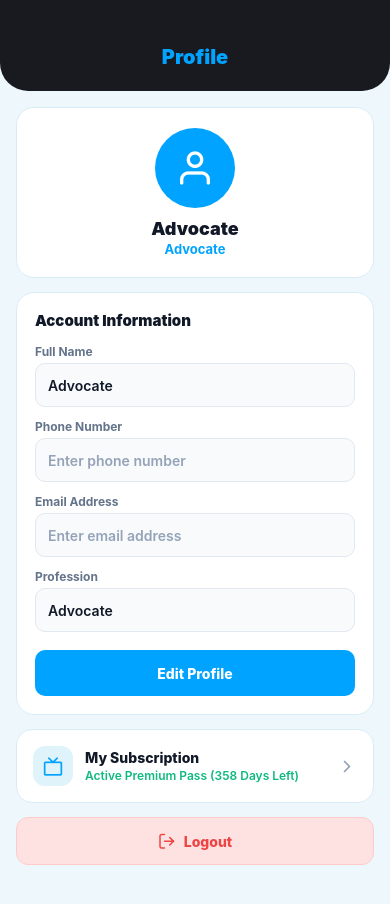
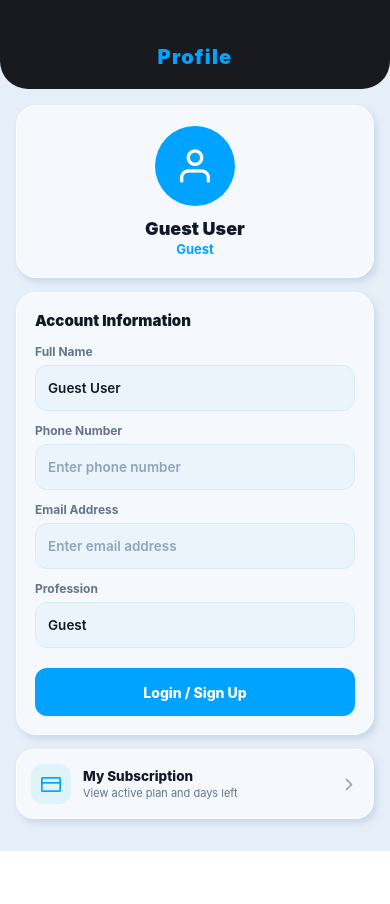
Before and after one commit to thelawmenslex-app/lawmens, a React Native app: screen /Profile in a window 390 px wide. Shown: the top 904 px of the page. After the commit the page ends 851 px from the top, so only its background shows below. Built offline with nearby package versions, Linux system fonts and the light colour scheme; no server answers.

Commit message:
Fix: Remove auto-login mock Advocate user, add initial auth check, real registration/login and guest profile management

```diff
--- a/App/Navigations/Stacknavigator.js
+++ b/App/Navigations/Stacknavigator.js
@@ -1,6 +1,8 @@
-import React from 'react';
+import React, { useState, useEffect } from 'react';
+import { View, ActivityIndicator } from 'react-native';
 import { NavigationContainer } from '@react-navigation/native';
 import { createStackNavigator } from '@react-navigation/stack';
+import AsyncStorage from '@react-native-async-storage/async-storage';
 
 import WelcomeScreen from '../Screens/Welcome/welcome';
 import LoginScreen from '../Screens/Auth/Login/login';
@@ -33,13 +35,40 @@ import ContactScreen from '../Screens/CMS/contact';
 const Stack = createStackNavigator();
 
 export default function Routes() {
+  const [initialRoute, setInitialRoute] = useState(null);
+
+  useEffect(() => {
+    checkAuthSession();
+  }, []);
+
+  const checkAuthSession = async () => {
+    try {
+      const token = await AsyncStorage.getItem('@authtoken');
+      if (token) {
+        setInitialRoute('MainTabs');
+      } else {
+        setInitialRoute('Welcome');
+      }
+    } catch (e) {
+      setInitialRoute('Welcome');
+    }
+  };
+
+  if (!initialRoute) {
+    return (
+      <View style={{ flex: 1, backgroundColor: '#181A20', alignItems: 'center', justifyContent: 'center' }}>
+        <ActivityIndicator size="large" color="#00A3FF" />
+      </View>
+    );
+  }
+
   return (
     <NavigationContainer>
-      <Stack.Navigator initialRouteName="MainTabs" screenOptions={{ headerShown: false }}>
-        <Stack.Screen name="MainTabs" component={BottomTabNavigator} />
+      <Stack.Navigator initialRouteName={initialRoute} screenOptions={{ headerShown: false }}>
         <Stack.Screen name="Welcome" component={WelcomeScreen} />
         <Stack.Screen name="Login" component={LoginScreen} />
         <Stack.Screen name="Signup" component={SignupScreen} />
+        <Stack.Screen name="MainTabs" component={BottomTabNavigator} />
         <Stack.Screen name="ForgotPassword" component={ForgotPasswordScreen} />
         <Stack.Screen name="Forgotpassword" component={ForgotPasswordScreen} />
         <Stack.Screen name="Otp" component={OtpScreen} />
--- a/App/Screens/Auth/Signup/signup.js
+++ b/App/Screens/Auth/Signup/signup.js
@@ -30,40 +30,65 @@ export default function SignupScreen({ navigation }) {
 
   const professionsList = ['Advocate', 'Judge', 'Judicial Officer', 'Police Officer', 'Law Student', 'Researcher', 'Consultant'];
 
-  const handleSignup = async () => {
-    if (!email.trim() || !password.trim()) {
-      navigation.navigate('MainTabs');
+    const handleSignup = async () => {
+    if (!firstName.trim()) {
+      Alert.alert('Validation Error', 'Please enter your First Name');
+      return;
+    }
+    if (!email.trim()) {
+      Alert.alert('Validation Error', 'Please enter your Email Address');
+      return;
+    }
+    if (!password.trim()) {
+      Alert.alert('Validation Error', 'Please enter a Password');
       return;
     }
 
     setLoading(true);
+    const userPayload = {
+      firstName: firstName.trim(),
+      lastName: lastName.trim(),
+      phoneNumber: phone.trim(),
+      email: email.trim(),
+      profession: profession,
+      password: password.trim()
+    };
+
     try {
       const response = await fetch(backendroutes.register, {
         method: 'POST',
         headers: { 'Content-Type': 'application/json' },
-        body: JSON.stringify({
-          firstName: firstName.trim() || 'Advocate',
-          lastName: lastName.trim() || 'User',
-          phoneNumber: phone.trim() || '9876543210',
-          email: email.trim(),
-          profession: profession,
-          password: password.trim()
-        })
+        body: JSON.stringify(userPayload)
       });
       const data = await response.json();
       setLoading(false);
 
-      if (data.status) {
-        Alert.alert('Registration Successful', 'Welcome to THE-LAWMEN\'S!', [
-          { text: 'Continue', onPress: () => navigation.navigate('MainTabs') }
-        ]);
-      } else {
-        Alert.alert('Notice', data.message || 'Account ready.', [
-          { text: 'Proceed', onPress: () => navigation.navigate('MainTabs') }
-        ]);
-      }
+      const token = data.token || data.data?.token || `TOKEN_${Date.now()}`;
+      const userProfile = {
+        name: `${firstName.trim()} ${lastName.trim()}`.trim(),
+        firstName: firstName.trim(),
+        lastName: lastName.trim(),
+        email: email.trim(),
+        phone: phone.trim(),
+        profession: profession
+      };
+
+      await AsyncStorage.setItem('@authtoken', token);
+      await AsyncStorage.setItem('@userprofile', JSON.stringify(userProfile));
+
+      Alert.alert('Registration Successful', `Welcome, ${userProfile.name}!`, [
+        { text: 'Continue to Dashboard', onPress: () => navigation.navigate('MainTabs') }
+      ]);
     } catch (e) {
       setLoading(false);
+      const userProfile = {
+        name: `${firstName.trim()} ${lastName.trim()}`.trim(),
+        email: email.trim(),
+        phone: phone.trim(),
+        profession: profession
+      };
+      await AsyncStorage.setItem('@authtoken', `OFFLINE_${Date.now()}`);
+      await AsyncStorage.setItem('@userprofile', JSON.stringify(userProfile));
       navigation.navigate('MainTabs');
     }
   };
--- a/App/Screens/Profile/profile.js
+++ b/App/Screens/Profile/profile.js
@@ -7,7 +7,8 @@ import {
   TouchableOpacity,
   TextInput,
   StatusBar,
-  Alert
+  Alert,
+  ActivityIndicator
 } from 'react-native';
 import Feather from 'react-native-vector-icons/Feather';
 import AsyncStorage from '@react-native-async-storage/async-storage';
@@ -15,12 +16,14 @@ import { ApiService } from '../../Services/apiService';
 
 export default function ProfileScreen({ navigation }) {
   const [user, setUser] = useState({
-    name: 'Advocate',
+    name: '',
     phone: '',
     email: '',
-    profession: 'Advocate'
+    profession: ''
   });
+  const [isLoggedIn, setIsLoggedIn] = useState(false);
   const [isEditing, setIsEditing] = useState(false);
+  const [loading, setLoading] = useState(true);
 
   useEffect(() => {
     loadUser();
@@ -31,15 +34,33 @@ export default function ProfileScreen({ navigation }) {
   }, [navigation]);
 
   const loadUser = async () => {
-    const stored = await ApiService.auth.getStoredUser();
-    if (stored) {
-      const displayName = stored.name || (stored.firstName ? `${stored.firstName} ${stored.lastName || ''}`.trim() : (stored.email ? stored.email.split('@')[0] : 'Advocate'));
+    try {
+      const token = await AsyncStorage.getItem('@authtoken');
+      const stored = await AsyncStorage.getItem('@userprofile');
+
+      if (token && stored) {
+        const parsed = JSON.parse(stored);
+        setIsLoggedIn(true);
+        const displayName = parsed.name || (parsed.firstName ? `${parsed.firstName} ${parsed.lastName || ''}`.trim() : (parsed.email ? parsed.email.split('@')[0] : 'User'));
         setUser({
           name: displayName,
-        phone: stored.phone || stored.phoneNumber || '',
-        email: stored.email || '',
-        profession: stored.profession || 'Advocate'
+          phone: parsed.phone || parsed.phoneNumber || '',
+          email: parsed.email || '',
+          profession: parsed.profession || 'Legal Professional'
         });
+      } else {
+        setIsLoggedIn(false);
+        setUser({
+          name: 'Guest User',
+          phone: '',
+          email: '',
+          profession: 'Guest'
+        });
+      }
+    } catch (e) {
+      console.warn('Load user error:', e);
+    } finally {
+      setLoading(false);
     }
   };
 
@@ -51,12 +72,19 @@ export default function ProfileScreen({ navigation }) {
 
   const handleLogout = () => {
     Alert.alert('Logout', 'Are you sure you want to logout?', [
-      { text: 'Cancel' },
+      { text: 'Cancel', style: 'cancel' },
       {
         text: 'Logout',
+        style: 'destructive',
         onPress: async () => {
-          await ApiService.auth.logout();
-          navigation.navigate('Welcome');
+          await AsyncStorage.removeItem('@authtoken');
+          await AsyncStorage.removeItem('@userprofile');
+          setIsLoggedIn(false);
+          setUser({ name: 'Guest User', phone: '', email: '', profession: 'Guest' });
+          navigation.reset({
+            index: 0,
+            routes: [{ name: 'Welcome' }],
+          });
         }
       }
     ]);
@@ -76,16 +104,16 @@ export default function ProfileScreen({ navigation }) {
         contentContainerStyle={styles.scrollContent}
         showsVerticalScrollIndicator={false}
       >
-        {/* Profile Card */}
+        {/* Profile Avatar Card */}
         <View style={styles.avatarCard}>
           <View style={styles.avatarCircle}>
             <Feather name="user" size={40} color="#FFFFFF" />
           </View>
-          <Text style={styles.userName}>{user.name}</Text>
-          <Text style={styles.userProfession}>{user.profession}</Text>
+          <Text style={styles.userName}>{user.name || 'Guest User'}</Text>
+          <Text style={styles.userProfession}>{user.profession || 'Guest'}</Text>
         </View>
 
-        {/* User Details */}
+        {/* Account Information Card */}
         <View style={styles.card}>
           <Text style={styles.cardHeading}>Account Information</Text>
 
@@ -94,7 +122,9 @@ export default function ProfileScreen({ navigation }) {
             <TextInput
               style={styles.input}
               value={user.name}
-              editable={isEditing}
+              placeholder="Enter your name"
+              placeholderTextColor="#94A3B8"
+              editable={isEditing && isLoggedIn}
               onChangeText={(text) => setUser({ ...user, name: text })}
             />
           </View>
@@ -104,10 +134,10 @@ export default function ProfileScreen({ navigation }) {
             <TextInput
               style={styles.input}
               value={user.phone}
-              editable={isEditing}
-              keyboardType="phone-pad"
               placeholder="Enter phone number"
               placeholderTextColor="#94A3B8"
+              editable={isEditing && isLoggedIn}
+              keyboardType="phone-pad"
               onChangeText={(text) => setUser({ ...user, phone: text })}
             />
           </View>
@@ -117,10 +147,11 @@ export default function ProfileScreen({ navigation }) {
             <TextInput
               style={styles.input}
               value={user.email}
-              editable={isEditing}
-              keyboardType="email-address"
               placeholder="Enter email address"
               placeholderTextColor="#94A3B8"
+              editable={isEditing && isLoggedIn}
+              keyboardType="email-address"
+              autoCapitalize="none"
               onChangeText={(text) => setUser({ ...user, email: text })}
             />
           </View>
@@ -130,40 +161,58 @@ export default function ProfileScreen({ navigation }) {
             <TextInput
               style={styles.input}
               value={user.profession}
-              editable={isEditing}
-              placeholder="e.g. Advocate"
+              placeholder="Enter profession"
               placeholderTextColor="#94A3B8"
+              editable={isEditing && isLoggedIn}
               onChangeText={(text) => setUser({ ...user, profession: text })}
             />
           </View>
 
+          {isLoggedIn ? (
             <TouchableOpacity
               style={styles.editBtn}
-            onPress={() => (isEditing ? handleSave() : setIsEditing(true))}
+              activeOpacity={0.85}
+              onPress={() => {
+                if (isEditing) {
+                  handleSave();
+                } else {
+                  setIsEditing(true);
+                }
+              }}
             >
               <Text style={styles.editBtnText}>
                 {isEditing ? 'Save Profile' : 'Edit Profile'}
               </Text>
             </TouchableOpacity>
+          ) : (
+            <TouchableOpacity
+              style={styles.editBtn}
+              activeOpacity={0.85}
+              onPress={() => navigation.navigate('Login')}
+            >
+              <Text style={styles.editBtnText}>Login / Sign Up</Text>
+            </TouchableOpacity>
+          )}
         </View>
 
-        {/* Subscription Quick View */}
+        {/* My Subscription Link */}
         <TouchableOpacity
-          style={styles.subCard}
+          style={styles.menuCard}
           activeOpacity={0.85}
           onPress={() => navigation.navigate('Subscription')}
         >
-          <View style={styles.subIconBox}>
-            <Feather name="tv" size={20} color="#00A3FF" />
+          <View style={styles.menuIconBox}>
+            <Feather name="credit-card" size={20} color="#00A3FF" />
           </View>
           <View style={{ flex: 1 }}>
-            <Text style={styles.subTitle}>My Subscription</Text>
-            <Text style={styles.subStatus}>Active Premium Pass (358 Days Left)</Text>
+            <Text style={styles.menuTitle}>My Subscription</Text>
+            <Text style={styles.menuSubtitle}>View active plan and days left</Text>
           </View>
           <Feather name="chevron-right" size={20} color="#94A3B8" />
         </TouchableOpacity>
 
-        {/* Logout Button */}
+        {/* Logout / Login Action */}
+        {isLoggedIn ? (
           <TouchableOpacity
             style={styles.logoutBtn}
             activeOpacity={0.85}
@@ -172,32 +221,52 @@ export default function ProfileScreen({ navigation }) {
             <Feather name="log-out" size={18} color="#EF4444" style={{ marginRight: 8 }} />
             <Text style={styles.logoutBtnText}>Logout</Text>
           </TouchableOpacity>
+        ) : null}
       </ScrollView>
     </View>
   );
 }
 
 const styles = StyleSheet.create({
-  container: { flex: 1, backgroundColor: '#EDF7FC' },
+  container: {
+    flex: 1,
+    backgroundColor: '#E6EEF8',
+  },
   darkHeader: {
     backgroundColor: '#181A20',
     paddingTop: 45,
     paddingHorizontal: 20,
-    paddingBottom: 22,
+    paddingBottom: 20,
     borderBottomLeftRadius: 28,
     borderBottomRightRadius: 28,
     alignItems: 'center',
   },
-  headerTitle: { fontSize: 20, fontWeight: '900', color: '#00A3FF' },
-  scroll: { flex: 1 },
-  scrollContent: { padding: 16, paddingBottom: 110, gap: 14 },
+  headerTitle: {
+    fontSize: 20,
+    fontWeight: '900',
+    color: '#00A3FF',
+    letterSpacing: 1.2,
+  },
+  scroll: {
+    flex: 1,
+  },
+  scrollContent: {
+    padding: 16,
+    paddingBottom: 32,
+    gap: 14,
+  },
   avatarCard: {
-    backgroundColor: '#FFFFFF',
-    borderRadius: 18,
+    backgroundColor: '#F5F9FD',
+    borderRadius: 20,
     padding: 20,
     alignItems: 'center',
     borderWidth: 1.5,
-    borderColor: '#D8ECF7',
+    borderColor: '#FFFFFF',
+    shadowColor: '#A8BED6',
+    shadowOffset: { width: 3, height: 4 },
+    shadowOpacity: 0.45,
+    shadowRadius: 6,
+    elevation: 3,
   },
   avatarCircle: {
     width: 80,
@@ -206,49 +275,87 @@ const styles = StyleSheet.create({
     backgroundColor: '#00A3FF',
     alignItems: 'center',
     justifyContent: 'center',
-    marginBottom: 10,
+    marginBottom: 12,
   },
-  userName: { fontSize: 18, fontWeight: '900', color: '#111827' },
-  userProfession: { fontSize: 13, color: '#00A3FF', fontWeight: '700', marginTop: 2 },
+  userName: {
+    fontSize: 18,
+    fontWeight: '900',
+    color: '#111827',
+  },
+  userProfession: {
+    fontSize: 13,
+    fontWeight: '700',
+    color: '#00A3FF',
+    marginTop: 2,
+  },
   card: {
-    backgroundColor: '#FFFFFF',
-    borderRadius: 18,
+    backgroundColor: '#F5F9FD',
+    borderRadius: 20,
     padding: 18,
     borderWidth: 1.5,
+    borderColor: '#FFFFFF',
+    shadowColor: '#A8BED6',
+    shadowOffset: { width: 3, height: 4 },
+    shadowOpacity: 0.45,
+    shadowRadius: 6,
+    elevation: 3,
+  },
+  cardHeading: {
+    fontSize: 15,
+    fontWeight: '900',
+    color: '#111827',
+    marginBottom: 14,
+  },
+  fieldLabel: {
+    fontSize: 12,
+    fontWeight: '700',
+    color: '#64748B',
+    marginBottom: 6,
+  },
+  inputBox: {
+    backgroundColor: '#EBF3FB',
+    borderRadius: 12,
+    paddingHorizontal: 12,
+    height: 46,
+    justifyContent: 'center',
+    marginBottom: 12,
+    borderWidth: 1,
     borderColor: '#D8ECF7',
   },
-  cardHeading: { fontSize: 15, fontWeight: '900', color: '#111827', marginBottom: 14 },
-  fieldLabel: { fontSize: 12, fontWeight: '700', color: '#64748B', marginBottom: 4 },
-  inputBox: {
-    backgroundColor: '#F8FAFC',
-    borderRadius: 10,
-    borderWidth: 1,
-    borderColor: '#E2E8F0',
-    paddingHorizontal: 12,
-    height: 44,
-    justifyContent: 'center',
-    marginBottom: 12,
+  input: {
+    fontSize: 13.5,
+    color: '#111827',
+    fontWeight: '600',
   },
-  input: { fontSize: 14, color: '#111827', fontWeight: '600' },
   editBtn: {
     backgroundColor: '#00A3FF',
-    borderRadius: 10,
-    height: 46,
+    borderRadius: 12,
+    height: 48,
     alignItems: 'center',
     justifyContent: 'center',
-    marginTop: 6,
+    marginTop: 8,
+    elevation: 2,
   },
-  editBtnText: { fontSize: 14, fontWeight: '800', color: '#FFFFFF' },
-  subCard: {
-    backgroundColor: '#FFFFFF',
-    borderRadius: 16,
-    padding: 16,
+  editBtnText: {
+    fontSize: 14,
+    fontWeight: '800',
+    color: '#FFFFFF',
+  },
+  menuCard: {
+    backgroundColor: '#F5F9FD',
+    borderRadius: 18,
+    padding: 14,
     flexDirection: 'row',
     alignItems: 'center',
     borderWidth: 1.5,
-    borderColor: '#D8ECF7',
+    borderColor: '#FFFFFF',
+    shadowColor: '#A8BED6',
+    shadowOffset: { width: 3, height: 4 },
+    shadowOpacity: 0.45,
+    shadowRadius: 6,
+    elevation: 3,
   },
-  subIconBox: {
+  menuIconBox: {
     width: 40,
     height: 40,
     borderRadius: 12,
@@ -257,17 +364,30 @@ const styles = StyleSheet.create({
     justifyContent: 'center',
     marginRight: 12,
   },
-  subTitle: { fontSize: 14, fontWeight: '800', color: '#111827' },
-  subStatus: { fontSize: 12, color: '#10B981', fontWeight: '600', marginTop: 2 },
+  menuTitle: {
+    fontSize: 13.5,
+    fontWeight: '800',
+    color: '#111827',
+  },
+  menuSubtitle: {
+    fontSize: 11,
+    color: '#64748B',
+    marginTop: 2,
+  },
   logoutBtn: {
     backgroundColor: '#FEE2E2',
-    borderRadius: 12,
-    height: 48,
+    borderRadius: 18,
+    height: 50,
     flexDirection: 'row',
     alignItems: 'center',
     justifyContent: 'center',
-    borderWidth: 1,
+    borderWidth: 1.5,
     borderColor: '#FECACA',
+    marginTop: 4,
   },
-  logoutBtnText: { fontSize: 14, fontWeight: '800', color: '#EF4444' },
+  logoutBtnText: {
+    fontSize: 14,
+    fontWeight: '800',
+    color: '#EF4444',
+  },
 });
```
Also changed, not shown: App/Screens/Auth/Login/login.js (+11 -19 lines), 1 other file (tests, documents, lock files or other folders). Lines whose indentation alone changed are shown as unchanged.
